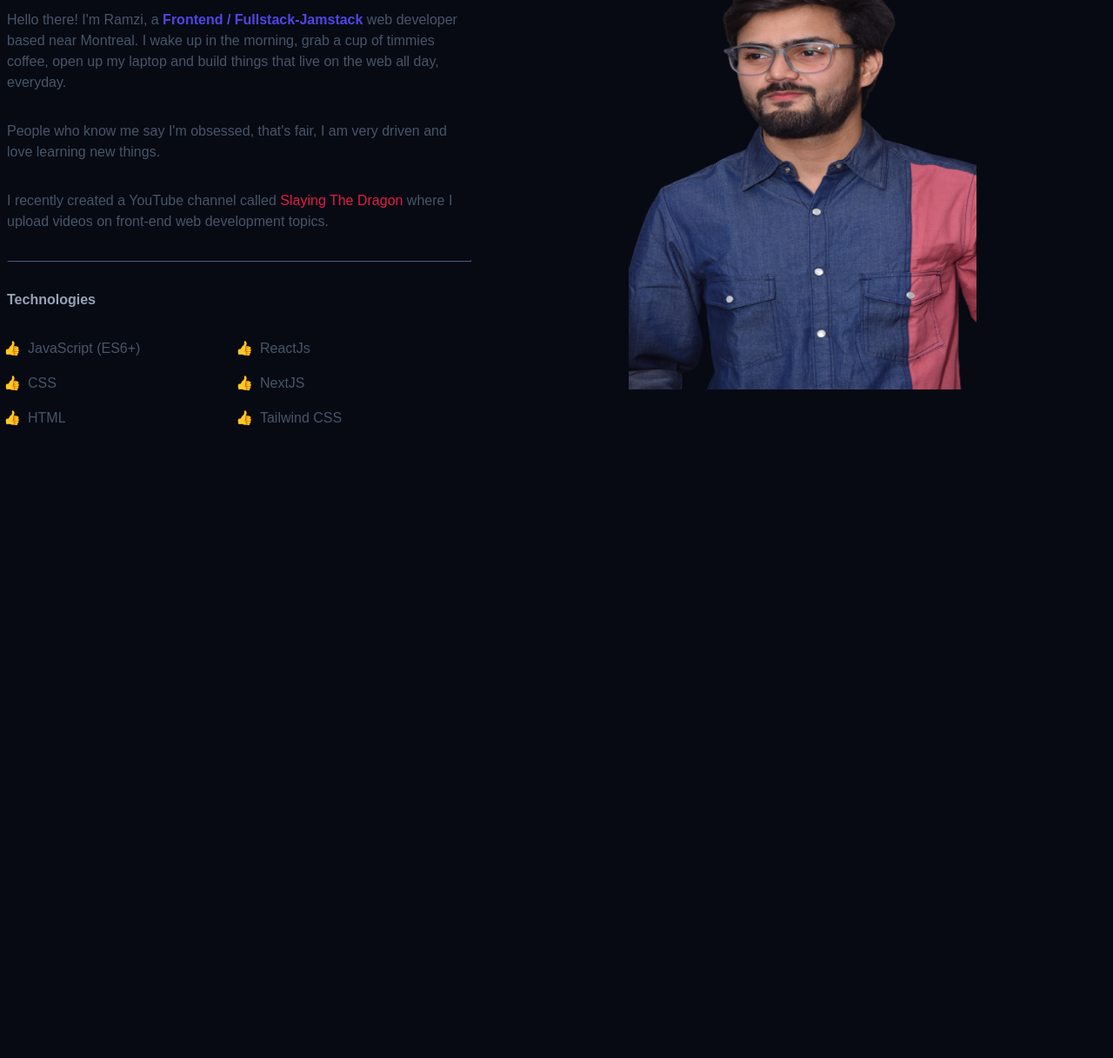
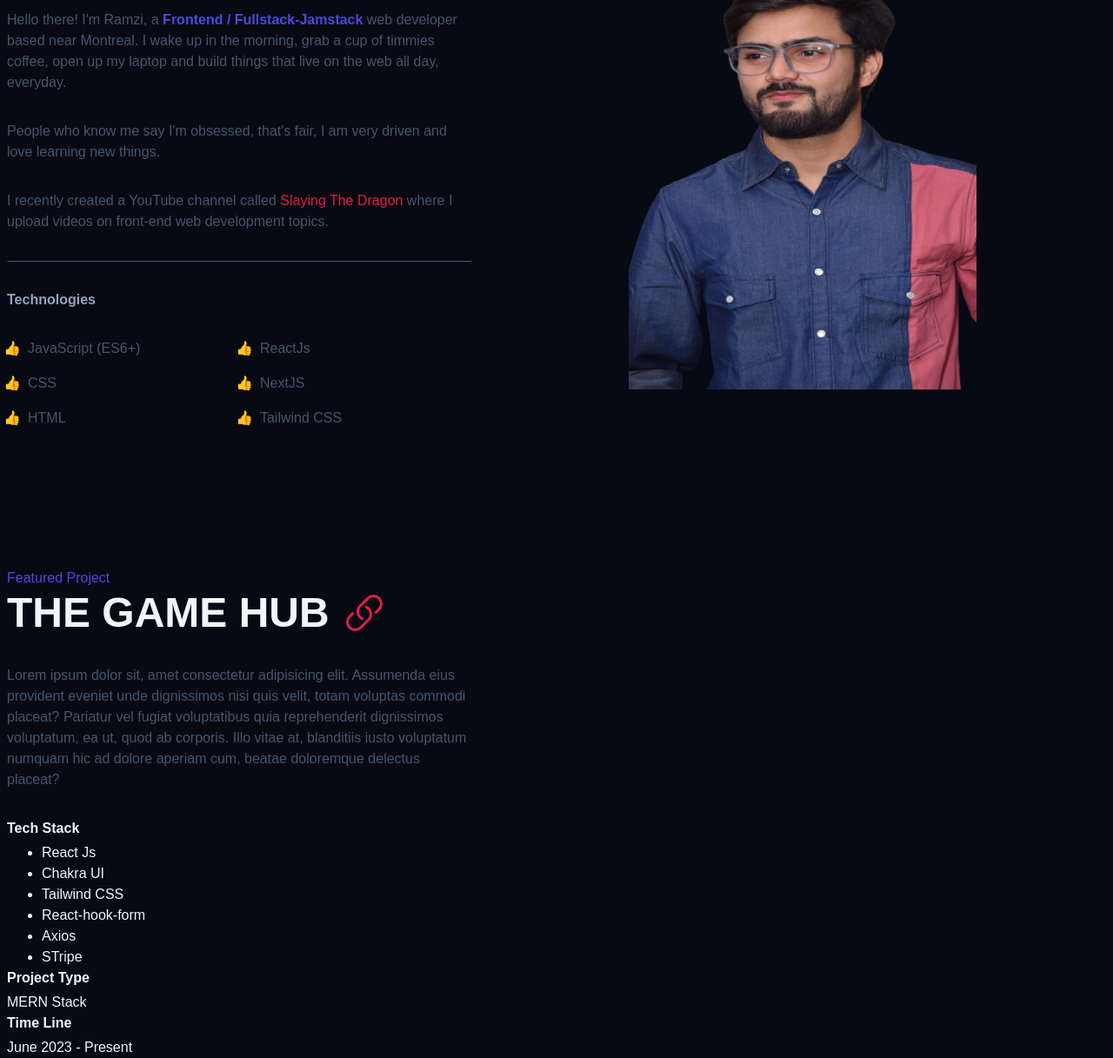
Before and after one commit to MdAbbas110/Portfolio2.0, a website built with Vite: page index.html in a window 1280 px wide. Shown: the part 1032-2249 px from the top of the page at 87% size. Before the commit the page ends 1525 px from the top, so only its background shows below. Built offline with nearby package versions, Linux system fonts and the light colour scheme; a web font is replaced by a local one.

Commit message:
half completed featured section

```diff
--- a/index.html
+++ b/index.html
@@ -1,10 +1,13 @@
-<!doctype html>
+<!DOCTYPE html>
 <html lang="en">
   <head>
     <meta charset="UTF-8" />
     <link rel="icon" type="image/svg+xml" href="/vite.svg" />
     <meta name="viewport" content="width=device-width, initial-scale=1.0" />
-    <link href="https://api.fontshare.com/v2/css?f[]=general-sans@500,600,400,700&display=swap" rel="stylesheet">
+    <link
+      href="https://api.fontshare.com/v2/css?f[]=general-sans@500,600,400,700&display=swap"
+      rel="stylesheet"
+    />
     <title>Portfolio 2.0</title>
   </head>
   <body>
@@ -24,8 +27,18 @@
 
           <li>
             <button class="header__sun">
-              <svg xmlns="http://www.w3.org/2000/svg" fill="none" viewBox="0 0 24 24" stroke-width="1.5" stroke="currentColor">
-                <path stroke-linecap="round" stroke-linejoin="round" d="M12 3v2.25m6.364.386l-1.591 1.591M21 12h-2.25m-.386 6.364l-1.591-1.591M12 18.75V21m-4.773-4.227l-1.591 1.591M5.25 12H3m4.227-4.773L5.636 5.636M15.75 12a3.75 3.75 0 11-7.5 0 3.75 3.75 0 017.5 0z" />
+              <svg
+                xmlns="http://www.w3.org/2000/svg"
+                fill="none"
+                viewBox="0 0 24 24"
+                stroke-width="1.5"
+                stroke="currentColor"
+              >
+                <path
+                  stroke-linecap="round"
+                  stroke-linejoin="round"
+                  d="M12 3v2.25m6.364.386l-1.591 1.591M21 12h-2.25m-.386 6.364l-1.591-1.591M12 18.75V21m-4.773-4.227l-1.591 1.591M5.25 12H3m4.227-4.773L5.636 5.636M15.75 12a3.75 3.75 0 11-7.5 0 3.75 3.75 0 017.5 0z"
+                />
               </svg>
             </button>
           </li>
@@ -34,33 +47,59 @@
           </li>
         </ul>
         <button class="header__bars">
-          <svg xmlns="http://www.w3.org/2000/svg" fill="none" viewBox="0 0 24 24" stroke-width="1.5" stroke="currentColor">
-            <path stroke-linecap="round" stroke-linejoin="round" d="M3.75 6.75h16.5M3.75  12H12m-8.25 5.25h16.5" />
+          <svg
+            xmlns="http://www.w3.org/2000/svg"
+            fill="none"
+            viewBox="0 0 24 24"
+            stroke-width="1.5"
+            stroke="currentColor"
+          >
+            <path
+              stroke-linecap="round"
+              stroke-linejoin="round"
+              d="M3.75 6.75h16.5M3.75  12H12m-8.25 5.25h16.5"
+            />
           </svg>
-
         </button>
       </nav>
     </header>
     <main>
-       <section class="hero container">
-          <img class="hero__img" src="./public/Hd_bg.png" alt="profile picture">
-          <h2 class="hero__subtitle">Hi, I'm Abbas 👋</h2>
-          <h1 class="hero__title">FRONT-END <br>
-            WEB DEVELOPER.</h1>
-          <p class="hero__description">A passionate <strong>Frontend / Fullstack-JamStack </strong>web developer and <strong>UI/UX </strong>enthusiast specialized in building stunning pixel-perfect interactive websites/applications.</p>
-          <a class="hero__btn btn" href="#">Reach-out</a>
-       </section>
+      <section class="hero container">
+        <img class="hero__img" src="./public/Hd_bg.png" alt="profile picture" />
+        <h2 class="hero__subtitle">Hi, I'm Abbas 👋</h2>
+        <h1 class="hero__title">
+          FRONT-END <br />
+          WEB DEVELOPER.
+        </h1>
+        <p class="hero__description">
+          A passionate <strong>Frontend / Fullstack-JamStack </strong>web
+          developer and <strong>UI/UX </strong>enthusiast specialized in
+          building stunning pixel-perfect interactive websites/applications.
+        </p>
+        <a class="hero__btn btn" href="#">Reach-out</a>
+      </section>
       <!-- About section  -->
 
-      <section class="about container section ">
+      <section class="about container section">
         <div class="about__content">
           <h2 class="about__title">About</h2>
-          <p class="about__description">Hello there! I'm Ramzi, a <strong>Frontend / Fullstack-Jamstack</strong>  web developer based near Montreal. I wake up in the morning, grab a cup of timmies coffee, open up my laptop and build things that live on the web all day, everyday.</p>
-          <p class="about__description">People who know me say I'm obsessed, that's fair, I am very driven and love learning new things.</p>
           <p class="about__description">
-            I recently created a YouTube channel called <a>Slaying The Dragon</a> where I upload videos on front-end web development topics.
+            Hello there! I'm Ramzi, a
+            <strong>Frontend / Fullstack-Jamstack</strong> web developer based
+            near Montreal. I wake up in the morning, grab a cup of timmies
+            coffee, open up my laptop and build things that live on the web all
+            day, everyday.
           </p>
-          <hr class="about__hr">
+          <p class="about__description">
+            People who know me say I'm obsessed, that's fair, I am very driven
+            and love learning new things.
+          </p>
+          <p class="about__description">
+            I recently created a YouTube channel called
+            <a>Slaying The Dragon</a> where I upload videos on front-end web
+            development topics.
+          </p>
+          <hr class="about__hr" />
           <h3 class="about__subtitle">Technologies</h3>
           <div class="about__ul-container">
             <ul class="about__ul">
@@ -77,10 +116,74 @@
         </div>
 
         <div class="about__img-wrapper">
-          <img class="about__img" src="./public/DSC_2566-removebg-preview.png" alt="My Picture " width="358px" height="380px">
+          <img
+            class="about__img"
+            src="./public/DSC_2566-removebg-preview.png"
+            alt="My Picture "
+            width="358px"
+            height="380px"
+          />
         </div>
       </section>
-       <!-- <section></section> -->
+
+      <!-- Featured section  -->
+      <section class="featured container section">
+        <h3 class="featured__subtitle">Featured Project</h3>
+        <div class="featured__wrapper">
+          <h2 class="featured__title">The Game Hub</h2>
+          <a
+            aria-label="link featured projects"
+            class="featured__link"
+            href="#"
+          >
+            <svg
+              xmlns="http://www.w3.org/2000/svg"
+              fill="none"
+              viewBox="0 0 24 24"
+              stroke-width="1.5"
+              stroke="currentColor"
+            >
+              <path
+                stroke-linecap="round"
+                stroke-linejoin="round"
+                d="M13.19 8.688a4.5 4.5 0 011.242 7.244l-4.5 4.5a4.5 4.5 0 01-6.364-6.364l1.757-1.757m13.35-.622l1.757-1.757a4.5 4.5 0 00-6.364-6.364l-4.5 4.5a4.5 4.5 0 001.242 7.244"
+              />
+            </svg>
+          </a>
+        </div>
+
+        <p class="featured__description">
+          Lorem ipsum dolor sit, amet consectetur adipisicing elit. Assumenda
+          eius provident eveniet unde dignissimos nisi quis velit, totam
+          voluptas commodi placeat? Pariatur vel fugiat voluptatibus quia
+          reprehenderit dignissimos voluptatum, ea ut, quod ab corporis. Illo
+          vitae at, blanditiis iusto voluptatum numquam hic ad dolore aperiam
+          cum, beatae doloremque delectus placeat?
+        </p>
+
+        <div>
+          <h3 class="featured__label">Tech Stack</h3>
+          <ul class="featured__tech-stack">
+            <li class="featured__info">React Js</li>
+            <li class="featured__info">Chakra UI</li>
+            <li class="featured__info">Tailwind CSS</li>
+            <li class="featured__info">React-hook-form</li>
+            <li class="featured__info">Axios</li>
+            <li class="featured__info">STripe</li>
+          </ul>
+        </div>
+
+        <div>
+          <h3 class="featured__label">Project type</h3>
+          <p class="featured__info">MERN Stack</p>
+        </div>
+
+        <div>
+          <h3 class="featured__label">Time Line</h3>
+          <p class="featured__info">June 2023 - Present</p>
+        </div>
+      </section>
+
       <!-- <section></section> -->
       <!-- <section></section>  -->
     </main>
--- a/src/main.js
+++ b/src/main.js
@@ -3,4 +3,5 @@ import '../styles/style.css';
 import '../styles/components/header.css'
 import '../styles/components/hero.css'
 import '../styles/components/about.css'
+import '../styles/components/featured.css'
 import '../styles/utils.css'
--- /dev/null
+++ b/styles/components/featured.css
@@ -0,0 +1,104 @@
+.featured__title {
+    font-size: var(--size-2xl);
+    color: var(--clr-light);
+    text-transform: uppercase ;
+}
+
+.featured__subtitle {
+    font-size: var(--size-sm);
+    color: var(--clr-indigo);
+    text-transform: capitalize;
+    font-weight: 400;
+}
+
+.featured__wrapper {
+    display: flex;
+    align-items: center;
+    gap: 1rem;
+}
+
+.featured__link {
+    width: var(--size-2xl);
+    height: var(--size-2xl);
+}
+
+.featured__description {
+    max-width: 60ch;
+    color: var(--clr-slate600);
+    font-size: var(--size-sm);
+    margin: 1rem 0;
+}
+
+/* XS  */
+@media (min-width: 475px) {
+    .featured__title {
+        font-size: var(--size-3xl);
+    }
+    .featured__subtitle {
+        font-size: var(--size-base);
+    }
+    .featured__link {
+        width: var(--size-3xl);
+        height: var(--size-3xl);
+    }
+    .featured__description {
+        max-width: 60ch;
+        color: var(--clr-slate600);
+        font-size: var(--size-base);
+        margin: 1.5rem 0;
+    }
+}
+
+.featured__label {
+    font-size: var(--size-base);
+    text-transform: capitalize;
+    margin-bottom: 0.25em;
+}
+
+/* Sm  */
+/* @media (min-width: 640px) {} */
+
+/* md  */
+/* @media (min-width: 768px) {} */
+
+/* lg  */
+@media (min-width: 1024px) {
+    .featured__title {
+        font-size: var(--size-4xl);
+    }
+    .featured__subtitle {
+        font-size: var(--size-lg);
+    }
+    .featured__link {
+        width: var(--size-4xl);
+        height: var(--size-4xl);
+    }
+    .featured__description {
+        max-width: 60ch;
+        color: var(--clr-slate600);
+        font-size: var(--size-lg);
+    }
+}
+
+/* xl  */
+@media (min-width: 1280px) {
+    .featured__title {
+        font-size: var(--size-5xl);
+    }
+    .featured__subtitle {
+        font-size: var(--size-xl);
+    }
+    .featured__link {
+        width: var(--size-5xl);
+        height: var(--size-5xl);
+    }
+    .featured__description {
+        max-width: 60ch;
+        color: var(--clr-slate600);
+        font-size: var(--size-xl);
+        margin: 2rem 0;
+    }
+}
+
+/* 2xl  */
+/* @media (min-width: 1536px) {} */
```
